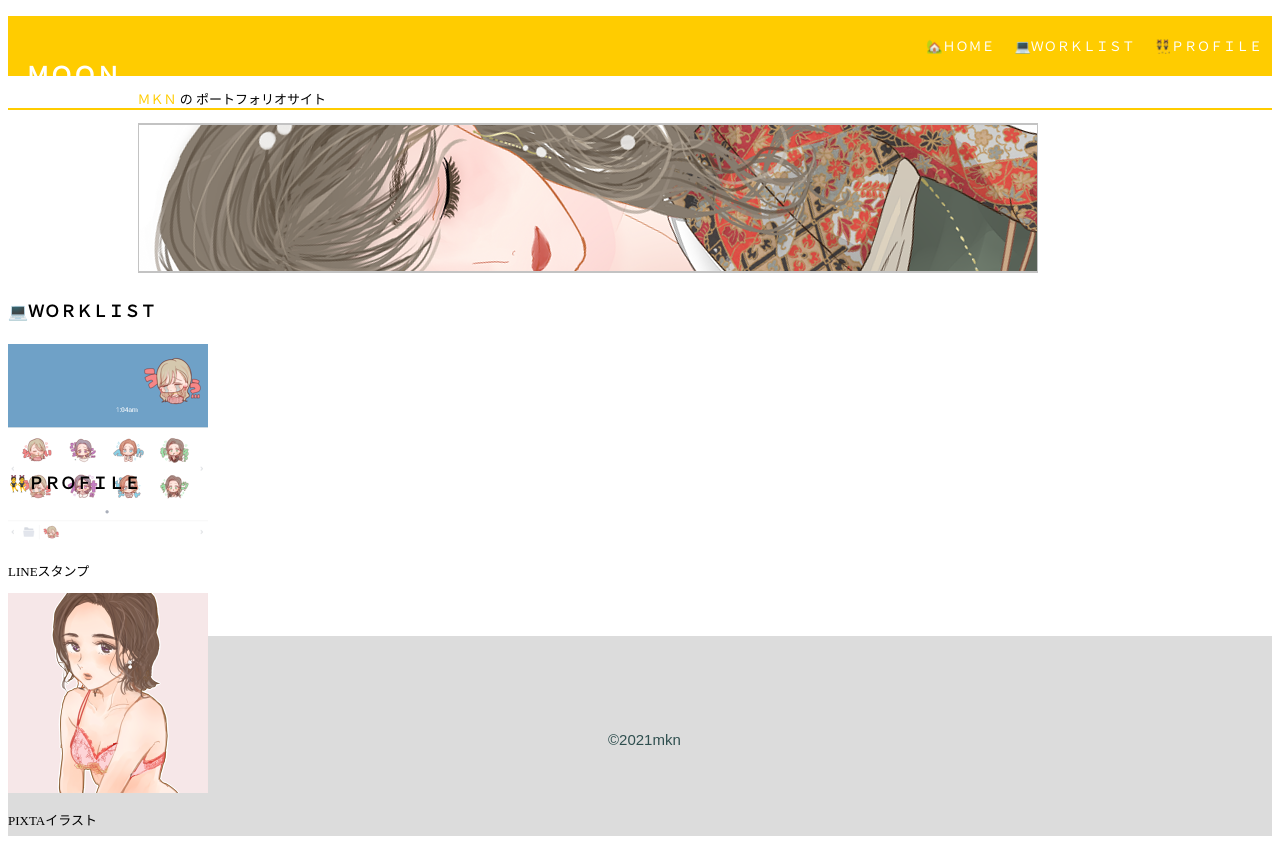
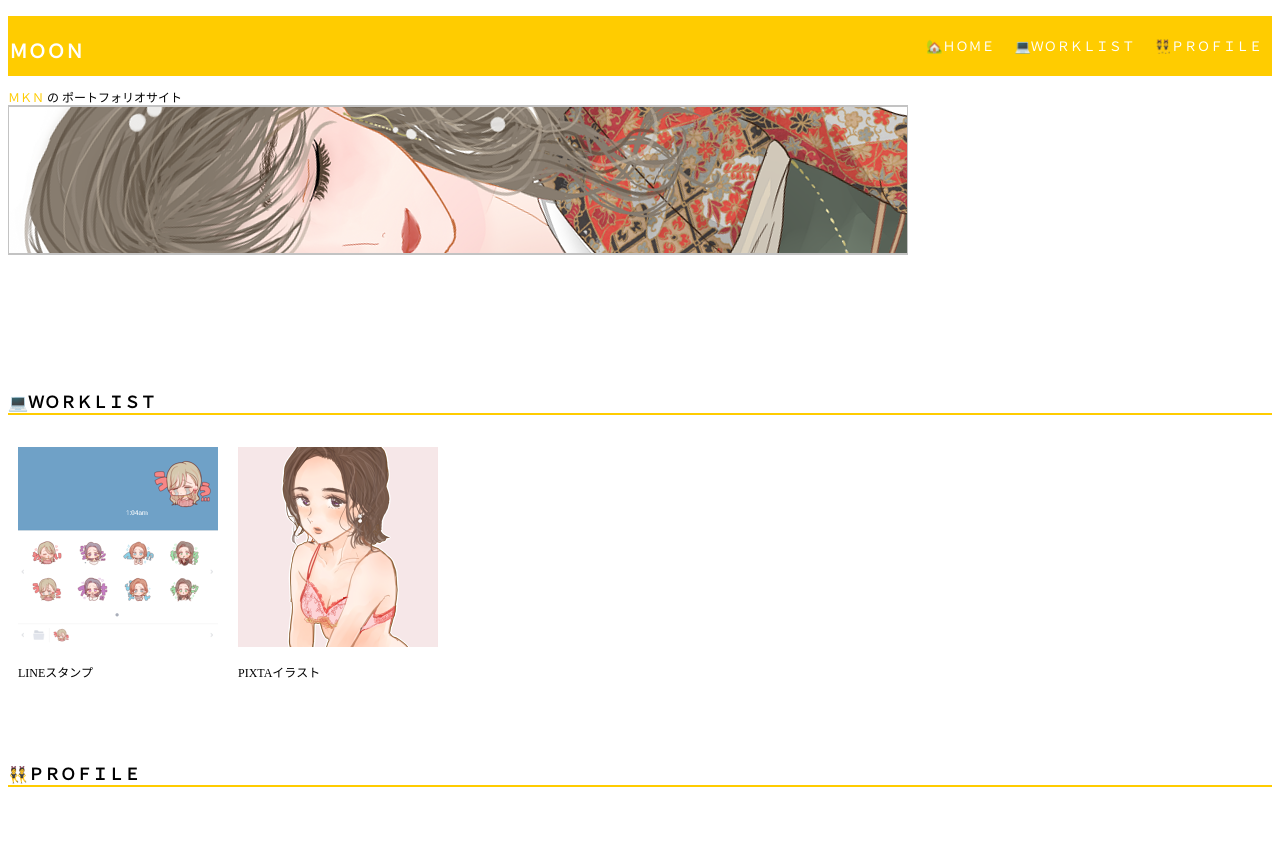
Before and after one commit to mkn008/Moon, a plain HTML site: page index.html in a window 1280 px wide. Shown: the top 846 px of the page. Drawn offline with Linux system fonts and the light colour scheme.

Commit message:
Update mkncss.css

```diff
--- a/mkncss.css
+++ b/mkncss.css
@@ -1,9 +1,10 @@
 @charset="utf-8"
 
+/*2.body*/
 body{
 font-family:"Avenir Next";
 }
-
+/*2-1.header*/
 .header {
     background-color: #FFCC00;
     height:60px
@@ -11,11 +12,10 @@ font-family:"Avenir Next";
 
 .header-logo{
     float:left;
-    padding: 18px;
+    padding: 1px;
     color:white;
     font-family: 'ＭＳ ゴシック',
 sans-serif;
-    font-size: 20px;
 }
 
 .header-list li{
@@ -28,25 +28,34 @@ sans-serif;
     font-size: 13px
 }
 
+/*2-2.main*/
+.copy-container{
+    height:280px;
+}
 
-.section-title{
-    border-bottom: 2px solid #FFCC00;
-}
 p{
-    font-size: 13px
+    font-size: 12px
 }
 span{
     color: #FFCC00;
 }
+.section-title{
+    height:5px;
+}
 .contents{
-    height:150px
+    height:350px
+}
+
+.contents-section-title{
+    border-bottom:2px solid #FFCC00;
+}
+.contents-item{
+    float:left;
+    padding: 10px
 }
 
 
-
-
-
-
+/*2-3.footer*/
 .footer{
        background-color:gainsboro;
     height:200px
@@ -58,7 +67,7 @@ span{
     color:darkslategray;
     font-family: 'ＭＳ ゴシック',
 sans-serif;
-    font-size: 20px;
+    font-size: 15px;
 }
 
 .footer-list li{
@@ -68,5 +77,5 @@ sans-serif;
     color:darkslategray;
     font-family: 'ＭＳ ゴシック',
 sans-serif;
-    font-size: 15px;
+    font-size: 12px;
 }
```
